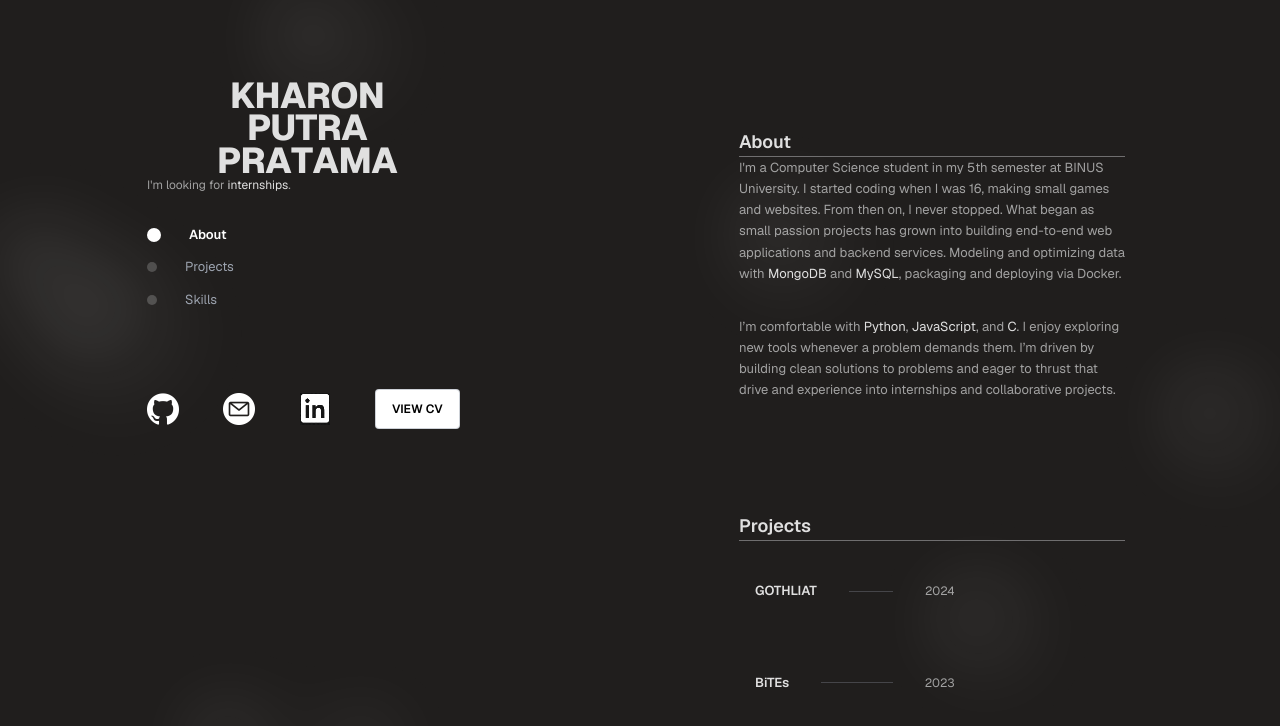
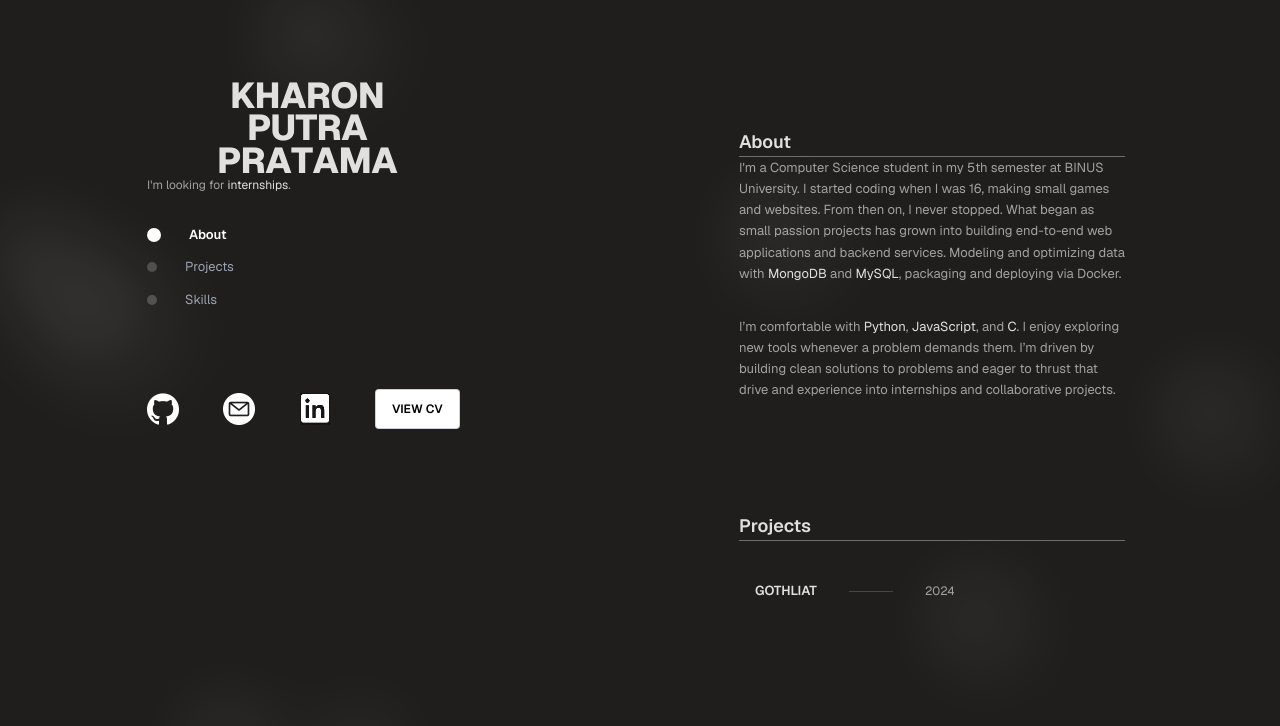
Before and after one commit to Aeschyluos/portfolio, a React (Vite) app: page / in a window 1280 px wide. Shown: the top 726 px of the page. Built offline with nearby package versions, Linux system fonts and the light colour scheme.

Commit message:
changed visible projects

```diff
--- a/src/components/RightPanel.jsx
+++ b/src/components/RightPanel.jsx
@@ -17,18 +17,18 @@ const PROJECTS = [
     live: "#",
     repo: "https://github.com/Aeschyluos/catalog",
   },
-  {
-    id: "bites",
-    title: "BiTEs",
-    short: "Online food delivery application centralized in Binus",
-    description:
-      "An imaginary application for in-campus/near-campus short-distance food delivery app targeting BINUS students.",
-    tech: ["Figma"],
-    img: bitesLogo,
-    year: 2023,
-    live: "#",
-    repo: "na",
-  },
+  // {
+  //   id: "bites",
+  //   title: "BiTEs",
+  //   short: "Online food delivery application centralized in Binus",
+  //   description:
+  //     "An imaginary application for in-campus/near-campus short-distance food delivery app targeting BINUS students.",
+  //   tech: ["Figma"],
+  //   img: bitesLogo,
+  //   year: 2023,
+  //   live: "#",
+  //   repo: "na",
+  // },
   // {
   //   id: "grups",
   //   title: "Grups",
```
